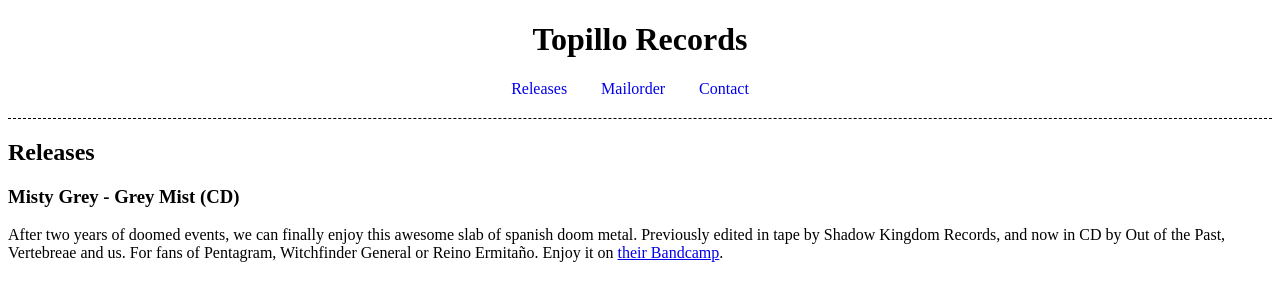
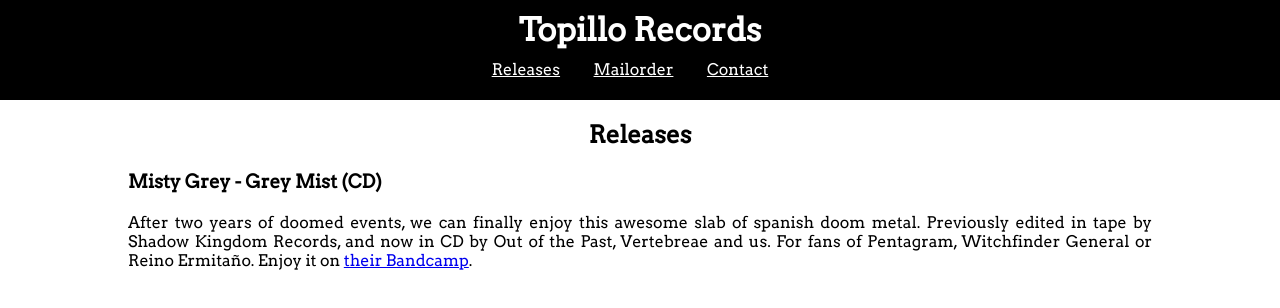
Before and after one commit to MiguelSR/Topillo-Records, a plain HTML site: page index.html in a window 1280 px wide. Drawn offline with nearby package versions, Linux system fonts and the light colour scheme.

Commit message:
First approach

```diff
--- a/index.html
+++ b/index.html
@@ -3,8 +3,10 @@
 <head>
   <title>Topillo Records</title>
   <link rel="stylesheet" type="text/css" href="style.css">
+  <link href='https://fonts.googleapis.com/css?family=Arvo' rel='stylesheet' type='text/css'>
 </head>
 <body>
+<header id="main_header">
   <h1 id="main_title">Topillo Records</h1>
   <nav id="menu">
     <ul>
@@ -13,6 +15,7 @@
       <li><a class="insite-link" href="contact">Contact</a></li>
     </ul>
   </nav>
+</header>
 <main>
   <section class="releases">
     <h2>Releases</h2>
@@ -23,7 +26,7 @@
   </section>
   <section class="contact" style="display:none">
     <h2>Contact</h2>
-    Send us a mail to <a href="mailto:blackhandzine@gmail.com">blackhandzine@gmail.com</a> for further information.
+    <p id="contact_text">Send us a mail to <a href="mailto:blackhandzine@gmail.com">blackhandzine@gmail.com</a> for further information.</p>
   </section>
 </main>
 <script src="https://code.jquery.com/jquery-2.2.3.min.js"></script>
--- a/style.css
+++ b/style.css
@@ -1,5 +1,18 @@
+body {
+    font-family: 'Arvo', serif;
+    margin:0px;
+    padding:0px;
+}
+
+#main_header {
+    background-color:black;
+    color:white;
+}
+
 #main_title {
     text-align: center;
+    margin:0;
+    padding:10px;
 }
 
 #menu {
@@ -12,19 +25,33 @@
     padding: 0;
     margin: 0;
     text-align: center;
-    border-bottom:1px dashed black;
+    border-bottom:1px dotted black;
     padding-bottom:20px;
 }
 
-#menu ul li
+#menu li
 {
     display: inline;
     margin-right:20px;
     margin-bottom:10px;
     padding:5px;
 }
-#menu ul li a
+#menu a
 {
     display: inline-block;
-    text-decoration:none;
+    color: white;
 }
+
+main h2 {
+    text-align: center;
+}
+
+main article {
+    margin-left:10%;
+    margin-right:10%;
+    text-align: justify;
+}
+
+#contact_text {
+    text-align: center;
+}
```
Lines whose indentation alone changed are shown as unchanged.
